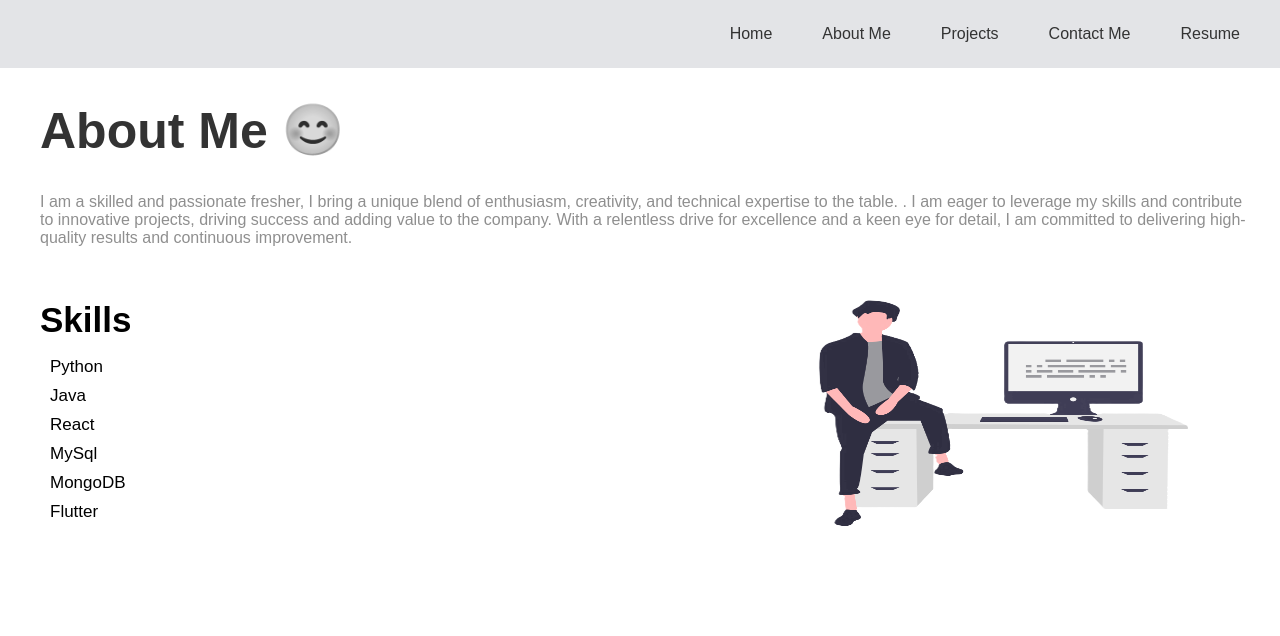
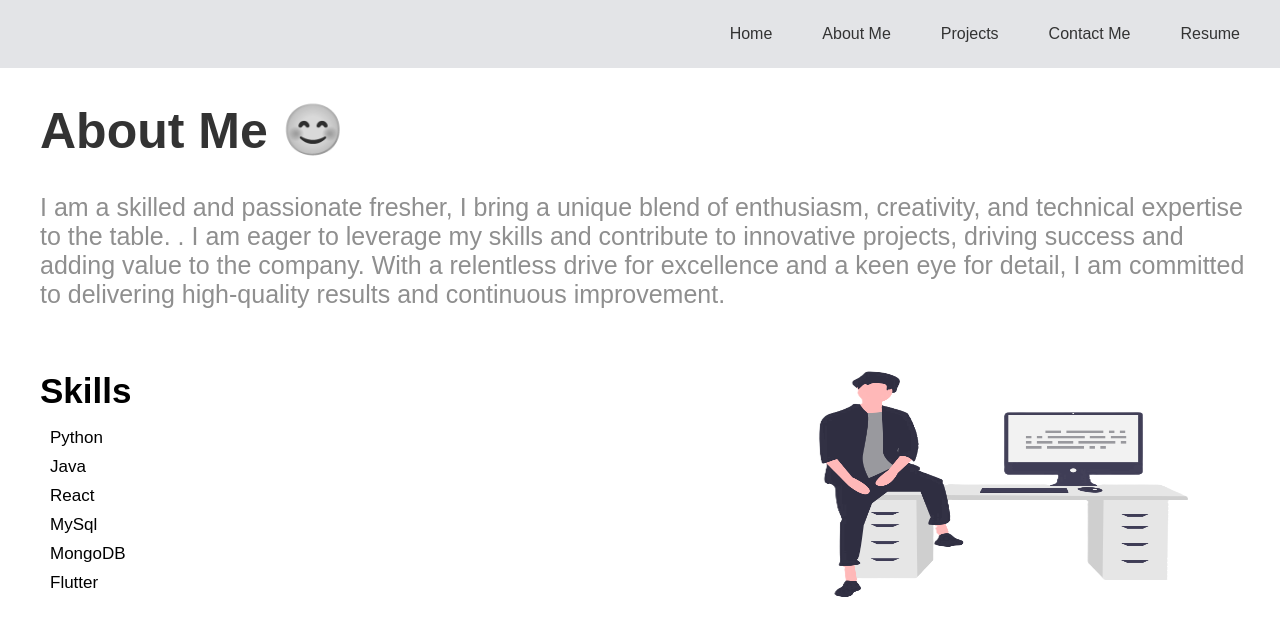
Before and after one commit to Manikanta954/My_portfolio, a React (Create React App) app: page /about-me in a window 1280 px wide. Shown: the top 636 px of the page. Built offline with nearby package versions, Linux system fonts and the light colour scheme.

Commit message:
changed font size

```diff
--- a/src/components/AboutMe.jsx
+++ b/src/components/AboutMe.jsx
@@ -5,7 +5,7 @@ import './AboutMe.css'
 const AboutMe = () =>(
 <div style={{paddingRight:'30px'}}>
 <h1 style={{paddingLeft:"40px",fontSize:'50px'}}>About Me <span className="jumping-smiley">😊</span></h1>
-<p style={{paddingLeft:'40px',color:'#8f8f8f'}}> I am a skilled and passionate fresher, I bring a unique blend of
+<p style={{paddingLeft:'40px',color:'#8f8f8f',fontSize:'25px'}}> I am a skilled and passionate fresher, I bring a unique blend of
     enthusiasm, creativity, and technical expertise to the table.
     . I am eager to leverage my skills and contribute to innovative projects, driving success and adding value to the company.
     With a relentless drive for excellence and a keen eye for detail, I am committed to delivering high-quality results and continuous improvement.
```
